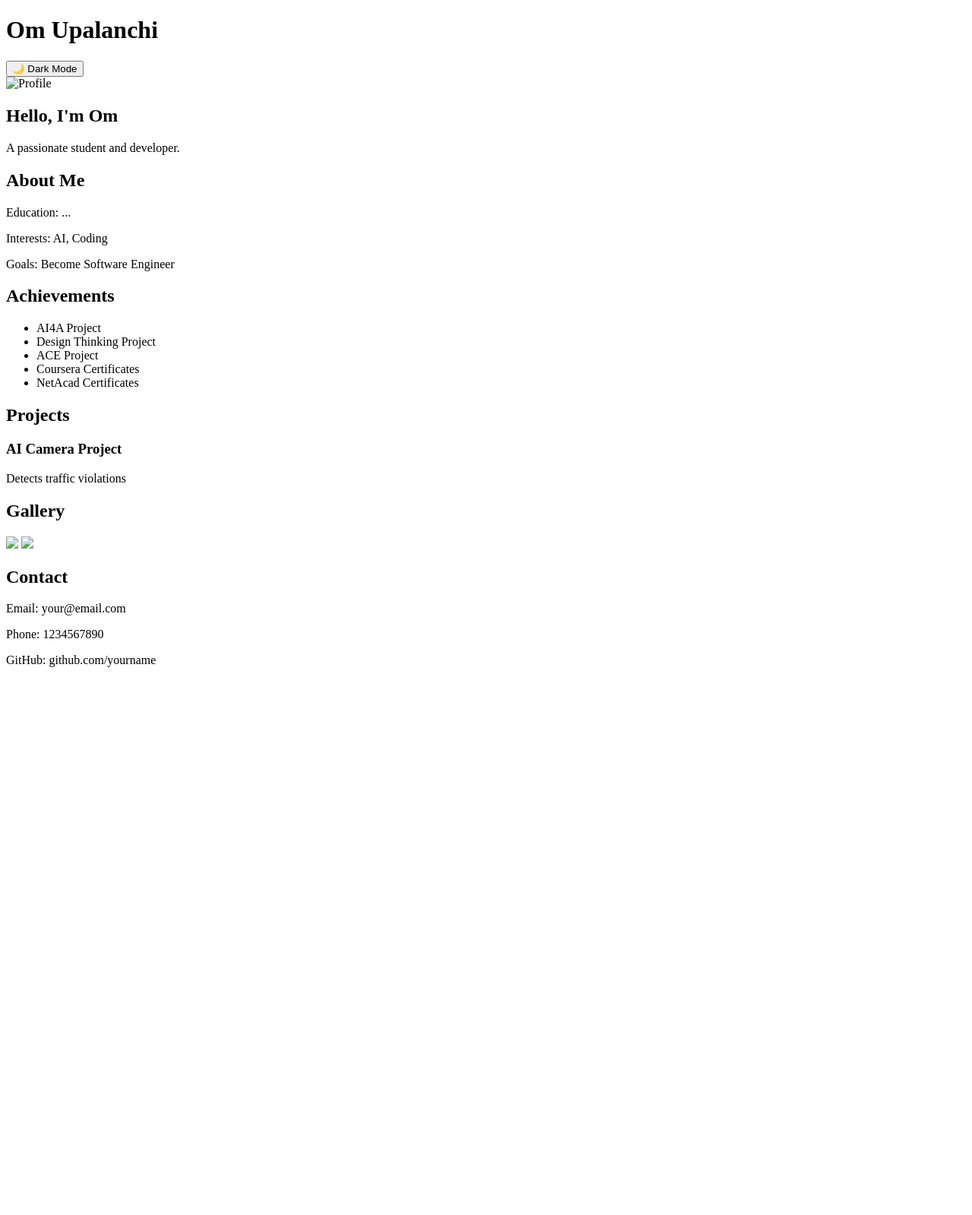
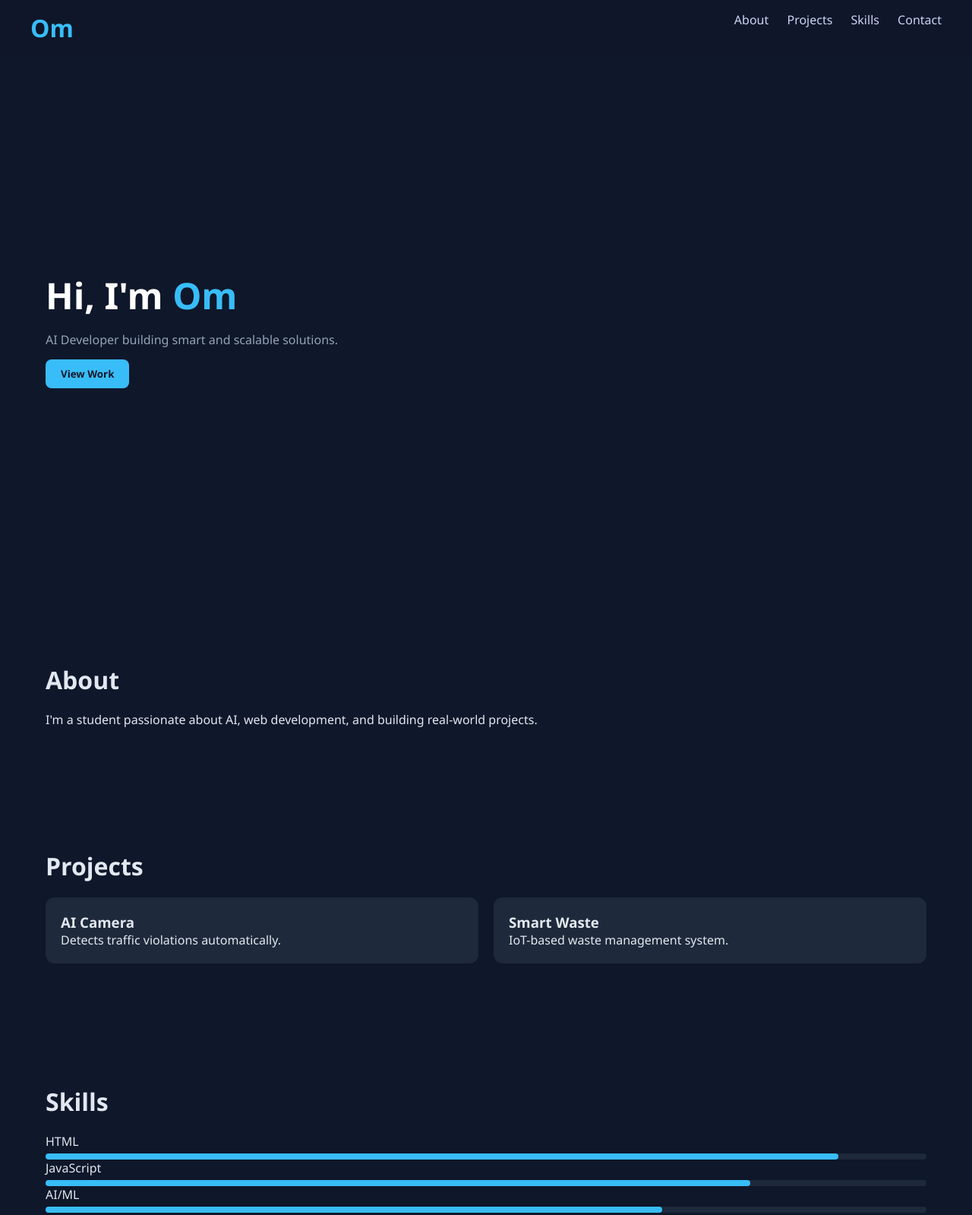
Before and after one commit to upalanchiom-creator/om, a plain HTML site: page index.html in a window 1280 px wide. Shown: the top 1599 px of the page at 76% size. Before the commit the page ends 894 px from the top, so only its background shows below. Drawn offline with Linux system fonts and the light colour scheme.

Commit message:
Update index.html

```diff
--- a/index.html
+++ b/index.html
@@ -1,62 +1,216 @@
 <!DOCTYPE html>
 <html lang="en">
 <head>
-    <meta charset="UTF-8">
-    <title>My Portfolio</title>
-    <link rel="stylesheet" href="style.css">
+<meta charset="UTF-8">
+<meta name="viewport" content="width=device-width, initial-scale=1.0">
+<title>Om | Portfolio</title>
+
+<style>
+/* RESET */
+* {
+    margin: 0;
+    padding: 0;
+    box-sizing: border-box;
+    font-family: 'Segoe UI', sans-serif;
+}
+
+body {
+    background: #0f172a;
+    color: #e2e8f0;
+}
+
+/* NAVBAR */
+header {
+    position: sticky;
+    top: 0;
+    background: rgba(15,23,42,0.8);
+    backdrop-filter: blur(10px);
+    display: flex;
+    justify-content: space-between;
+    padding: 15px 40px;
+    z-index: 100;
+}
+
+header h1 {
+    color: #38bdf8;
+}
+
+nav a {
+    margin-left: 20px;
+    text-decoration: none;
+    color: #cbd5f5;
+    font-weight: 500;
+}
+
+nav a:hover {
+    color: #38bdf8;
+}
+
+/* HERO */
+.hero {
+    height: 90vh;
+    display: flex;
+    align-items: center;
+    justify-content: space-between;
+    padding: 0 60px;
+}
+
+.hero-text h2 {
+    font-size: 3rem;
+    color: white;
+}
+
+.hero-text span {
+    color: #38bdf8;
+}
+
+.hero-text p {
+    margin: 15px 0;
+    color: #94a3b8;
+}
+
+.btn {
+    padding: 10px 20px;
+    border: none;
+    background: #38bdf8;
+    color: #0f172a;
+    border-radius: 8px;
+    cursor: pointer;
+    font-weight: bold;
+}
+
+.btn:hover {
+    background: #0ea5e9;
+}
+
+/* SECTION */
+.section {
+    padding: 80px 60px;
+}
+
+.section h2 {
+    margin-bottom: 20px;
+    font-size: 2rem;
+}
+
+/* CARDS */
+.grid {
+    display: grid;
+    grid-template-columns: repeat(auto-fit, minmax(250px, 1fr));
+    gap: 20px;
+}
+
+.card {
+    background: #1e293b;
+    padding: 20px;
+    border-radius: 12px;
+    transition: 0.3s;
+}
+
+.card:hover {
+    transform: translateY(-5px);
+    background: #334155;
+}
+
+/* SKILLS */
+.bar {
+    background: #1e293b;
+    border-radius: 10px;
+    margin-top: 5px;
+}
+
+.bar div {
+    height: 8px;
+    background: #38bdf8;
+    border-radius: 10px;
+}
+
+/* FOOTER */
+footer {
+    text-align: center;
+    padding: 20px;
+    background: #020617;
+    color: #64748b;
+}
+
+/* RESPONSIVE */
+@media(max-width: 768px) {
+    .hero {
+        flex-direction: column;
+        text-align: center;
+    }
+}
+</style>
 </head>
+
 <body>
 
 <header>
-    <h1>Om Upalanchi</h1>
-    <button onclick="toggleDarkMode()">🌙 Dark Mode</button>
+    <h1>Om</h1>
+    <nav>
+        <a href="#about">About</a>
+        <a href="#projects">Projects</a>
+        <a href="#skills">Skills</a>
+        <a href="#contact">Contact</a>
+    </nav>
 </header>
 
-<section id="home">
-    <img src="assets/profile.jpg" alt="Profile">
-    <h2>Hello, I'm Om</h2>
-    <p>A passionate student and developer.</p>
-</section>
-
-<section id="about">
-    <h2>About Me</h2>
-    <p>Education: ...</p>
-    <p>Interests: AI, Coding</p>
-    <p>Goals: Become Software Engineer</p>
-</section>
-
-<section id="achievements">
-    <h2>Achievements</h2>
-    <ul>
-        <li>AI4A Project</li>
-        <li>Design Thinking Project</li>
-        <li>ACE Project</li>
-        <li>Coursera Certificates</li>
-        <li>NetAcad Certificates</li>
-    </ul>
-</section>
-
-<section id="projects">
-    <h2>Projects</h2>
-    <div class="card">
-        <h3>AI Camera Project</h3>
-        <p>Detects traffic violations</p>
+<!-- HERO -->
+<section class="hero">
+    <div class="hero-text">
+        <h2>Hi, I'm <span>Om</span></h2>
+        <p>AI Developer building smart and scalable solutions.</p>
+        <button class="btn">View Work</button>
     </div>
 </section>
 
-<section id="gallery">
-    <h2>Gallery</h2>
-    <img src="assets/gallery/img1.jpg">
-    <img src="assets/gallery/img2.jpg">
+<!-- ABOUT -->
+<section id="about" class="section">
+    <h2>About</h2>
+    <p>
+        I'm a student passionate about AI, web development, and building real-world projects.
+    </p>
 </section>
 
-<section id="contact">
+<!-- PROJECTS -->
+<section id="projects" class="section">
+    <h2>Projects</h2>
+    <div class="grid">
+        <div class="card">
+            <h3>AI Camera</h3>
+            <p>Detects traffic violations automatically.</p>
+        </div>
+        <div class="card">
+            <h3>Smart Waste</h3>
+            <p>IoT-based waste management system.</p>
+        </div>
+    </div>
+</section>
+
+<!-- SKILLS -->
+<section id="skills" class="section">
+    <h2>Skills</h2>
+
+    <p>HTML</p>
+    <div class="bar"><div style="width:90%"></div></div>
+
+    <p>JavaScript</p>
+    <div class="bar"><div style="width:80%"></div></div>
+
+    <p>AI/ML</p>
+    <div class="bar"><div style="width:70%"></div></div>
+</section>
+
+<!-- CONTACT -->
+<section id="contact" class="section">
     <h2>Contact</h2>
     <p>Email: your@email.com</p>
-    <p>Phone: 1234567890</p>
     <p>GitHub: github.com/yourname</p>
 </section>
 
-<script src="script.js"></script>
+<footer>
+    <p>© 2026 Om Portfolio</p>
+</footer>
+
 </body>
 </html>
```
